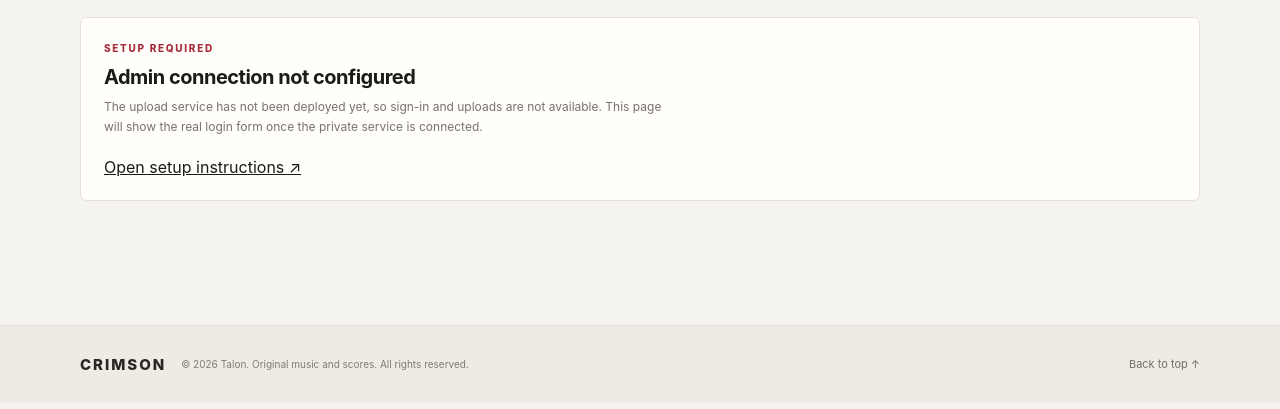
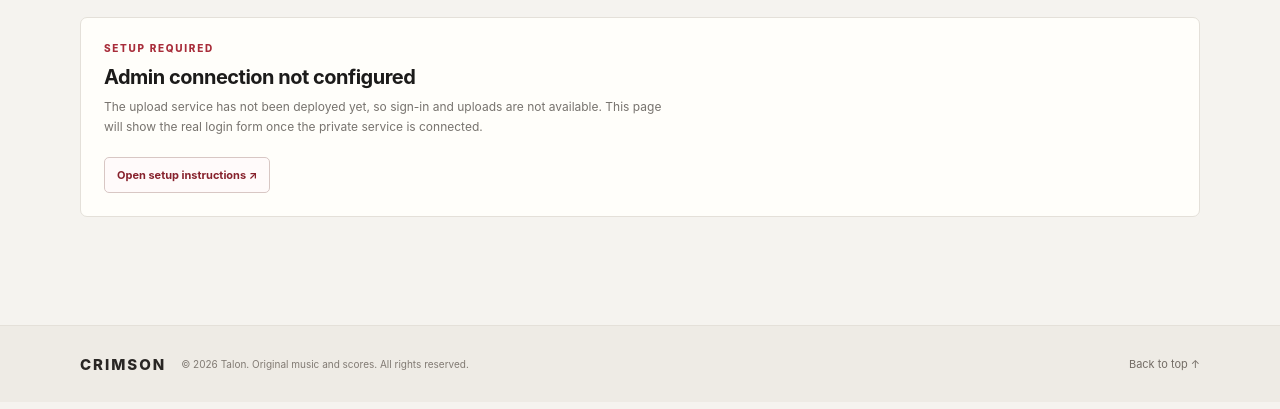
Before and after one commit to CaptainBensword/Crimson, a plain HTML site: page admin.html in a window 1280 px wide. Shown: the part 279-688 px from the top of the page. Drawn offline with Linux system fonts and the light colour scheme.

Commit message:
Style admin setup instructions

```diff
--- a/styles.css
+++ b/styles.css
@@ -333,3 +333,10 @@ h1, h2, h3, p { margin-top: 0; }
 @media (max-width: 480px) {
   .track-cover { width: 44px; height: 44px; flex-basis: 44px; }
 }
+
+.admin-setup-link {
+  display: inline-flex; align-items: center; min-height: 36px; padding: 0 12px;
+  border: 1px solid #d8c7c4; border-radius: 5px; color: var(--red-dark);
+  background: #fffafa; font-size: 11px; font-weight: 750; text-decoration: none;
+}
+.admin-setup-link:hover { border-color: var(--red); background: var(--soft-red); }
```
